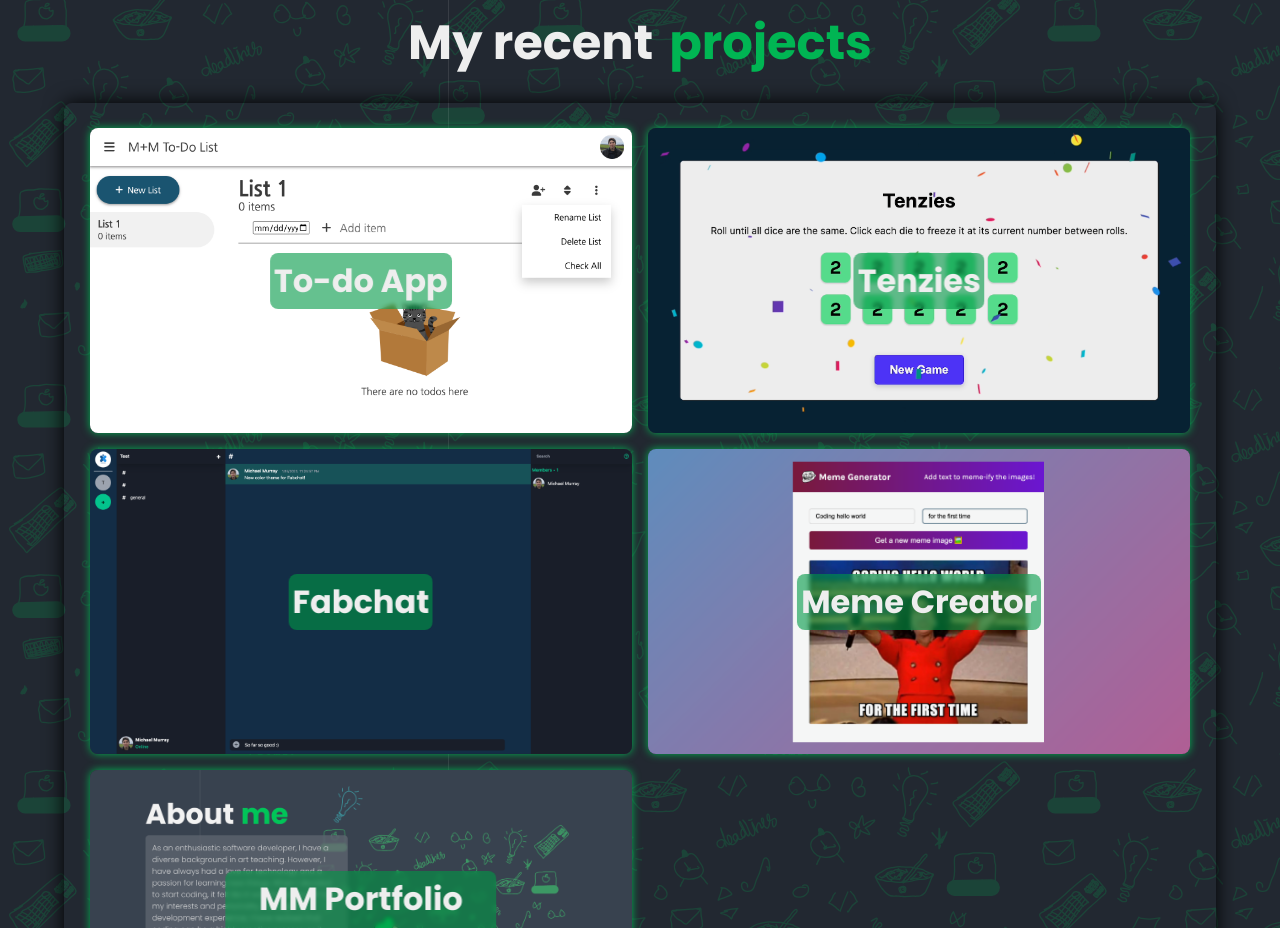
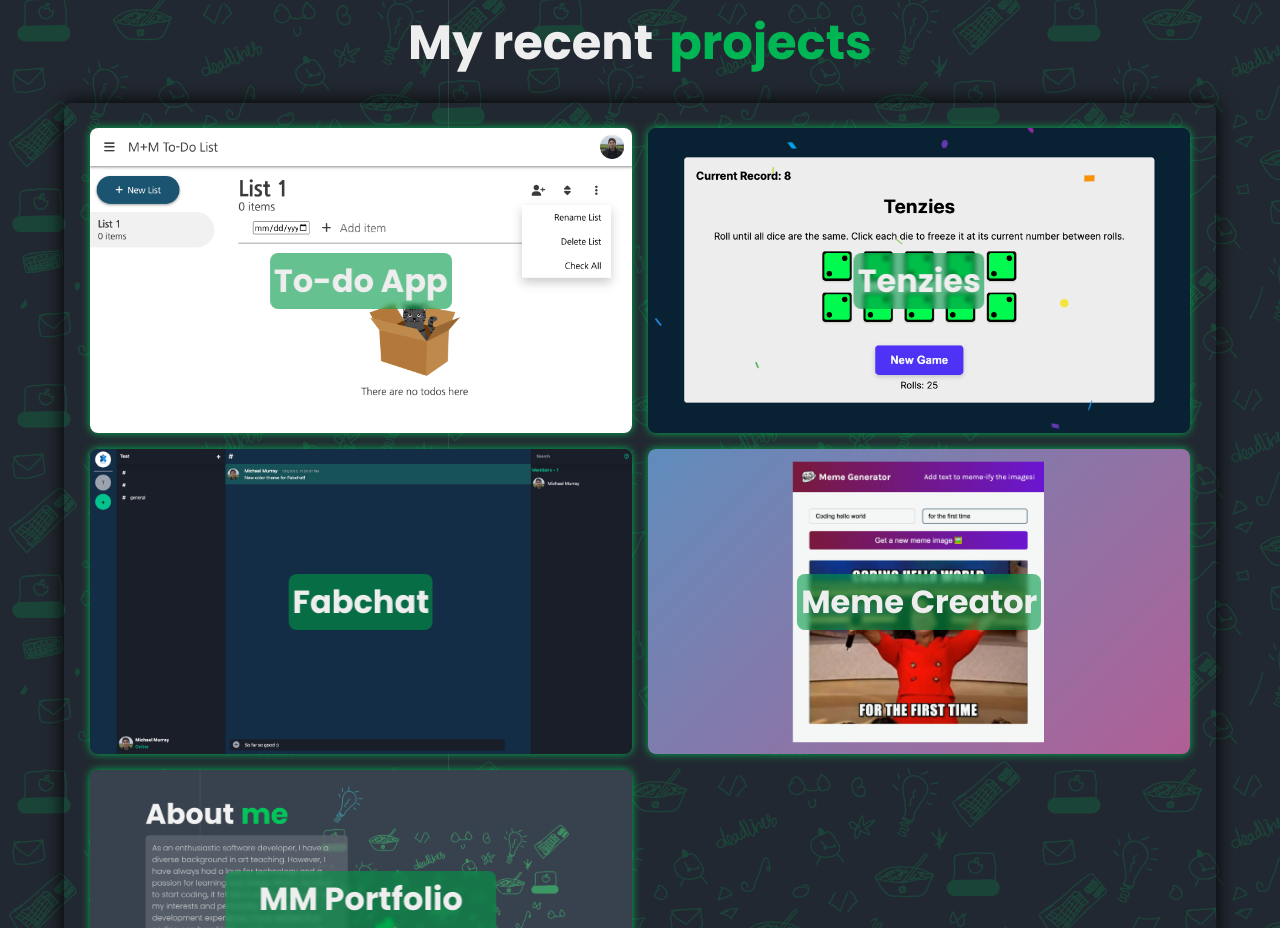
Before and after one commit to mcmurray0125/mm-portfolio, a React (Vite) app: page / in a window 1280 px wide. Shown: the part 1760-2688 px from the top of the page. Built offline with nearby package versions, Linux system fonts and the light colour scheme; a web font is replaced by a local one.

Commit message:
changed tenzies photo

```diff
--- a/src/assets/cards.js
+++ b/src/assets/cards.js
@@ -11,7 +11,7 @@ export default [
         id: 2,
         title: "Tenzies",
         about: "Tenzies is a game where the goal is to match all 10 dice to the same number. Players can hold certain dice and re-roll the rest by clicking 'Roll Dice'. There is also a roll count and best game record tracker. How fast can you get Tenzies? Built with React.js",
-        img: '/images/tenzies-img.png',
+        img: '/images/tenzies-img-two.png',
         link: "https://mm-tenzies.netlify.app",
         github: "https://github.com/mcmurray0125/tenzies-game"
     },
```
Also changed, not shown: public/images/tenzies-img-two.png (added).
